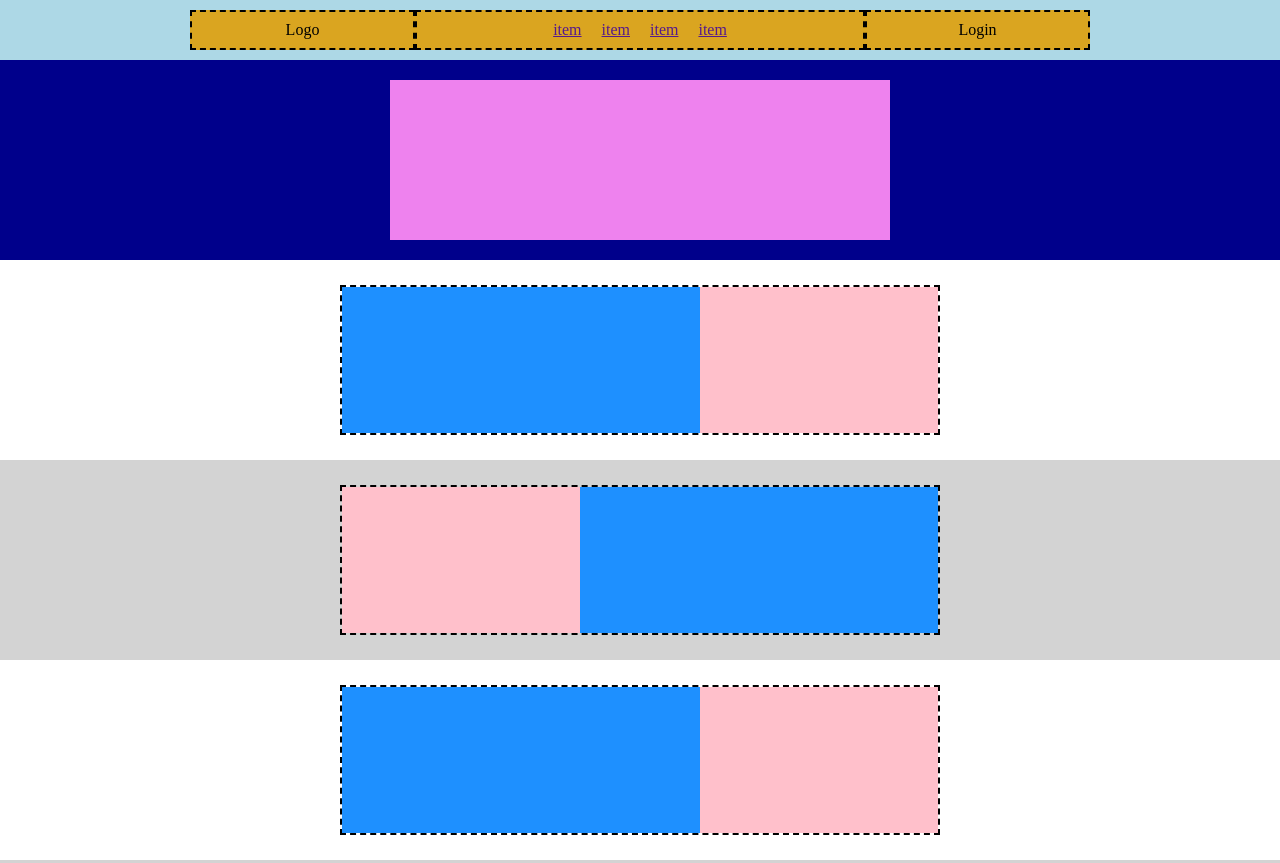
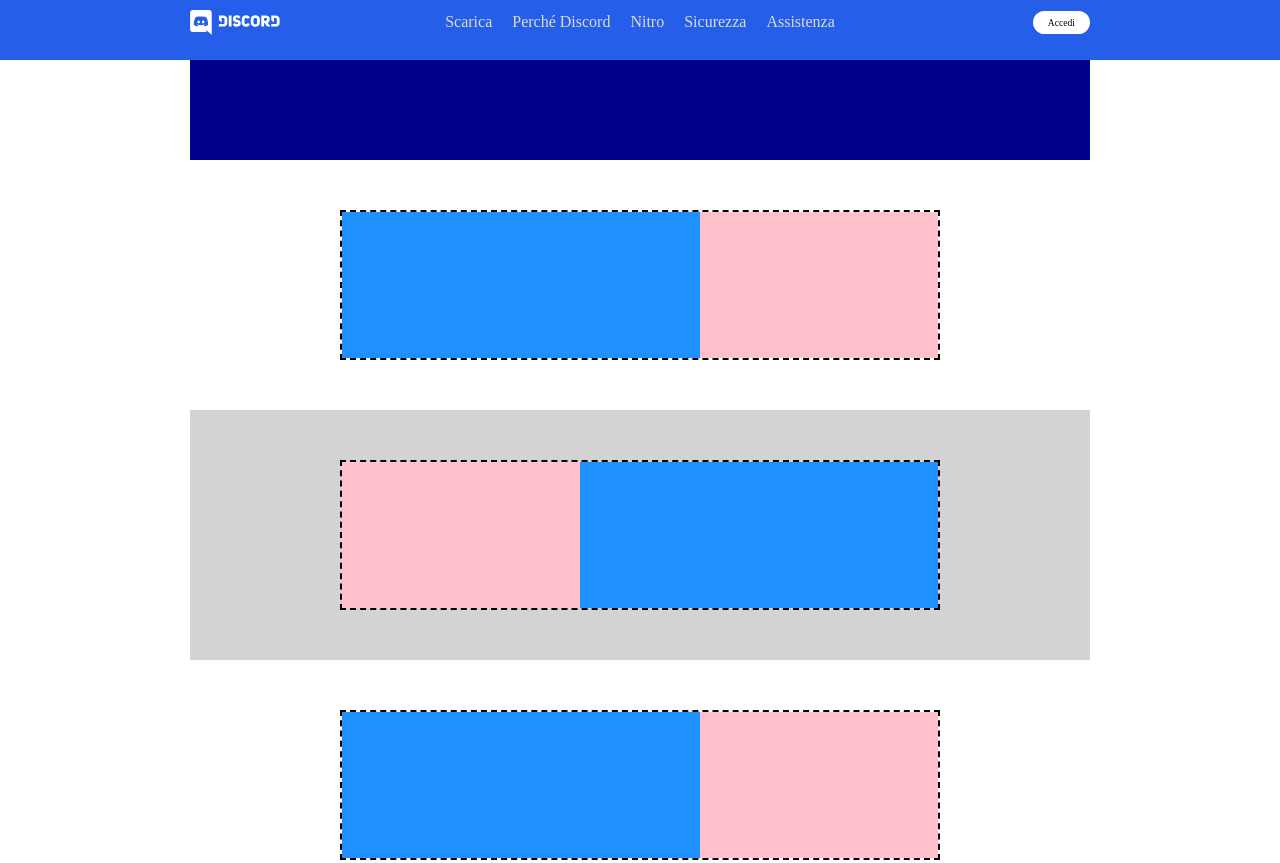
Before and after one commit to OmarThierno/htmlcss-discord, a plain HTML site: page index.html in a window 1280 px wide. Shown: the top 863 px of the page. Drawn offline with Linux system fonts and the light colour scheme.

Commit message:
feat: add header section

```diff
--- a/css/style.css
+++ b/css/style.css
@@ -9,40 +9,77 @@ ul > li {
   list-style-type: none;
 }
 
+a {
+  color: inherit;
+  text-decoration: none;
+}
+
 /* Common  */
 body {
   margin-bottom: 40px;
 }
 
+.container {
+  width: 80%;
+  max-width: 900px;
+  margin: 0 auto;
+}
+
+.p-y-50px {
+  padding: 50px 0;
+}
+
+.like-button {
+  padding: 6px 15px;
+  background-color: white;
+  border-radius: 20px;
+}
+
 /* header  */
 .header {
-  background-color: #ADD8E6;
+  background-color: #255EE9;
   height: 60px;
   text-align: center;
+  padding: 10px 0;
 }
+
+.logo-discord {
+  width: 90px;
+  text-align: left;
+}
+
 
 /* navigation */
 .header nav {
   display: flex;
-  height: 100%;
-  width: 900px;
-  justify-content: center;
-  align-items: center;
-  margin: 0 auto;
 }
 
-nav div {
+/* nav div {
   background-color: #DAA520;
   height: 40px;
   border: 2px dashed black;
-}
+} */
 
 .nav-left,
 .nav-right {
   width: 25%;
   display: flex;
-  justify-content: center;
   align-items: center;
+}
+.nav-left {
+  justify-content: start;
+}
+
+.nav-right {
+  justify-content: end;
+}
+
+.loggin {
+  font-size: 0.6rem;
+}
+
+div.nav-middle ul {
+  color: rgb(220, 220, 220);
 }
 
 .nav-middle {
@@ -59,13 +96,9 @@ div.nav-middle > ul {
 
 /* main  */
 
-.container {
-  width: 100%;
-  height: 200px;
-  padding: 20px 0;
-}
 
-.main-top {
+
+.hero {
   background-color: #00008B;
 }
 
--- a/index.html
+++ b/index.html
@@ -11,17 +11,22 @@
   <!-- header  -->
   <header class="header">
     <!-- navigation -->
-    <nav>
-      <div class="nav-left">Logo</div>
+    <nav class="container">
+      <div class="nav-left">
+        <img class="logo-discord" src="img/logo.svg" alt="Discord logo">
+      </div>
       <div class="nav-middle">
         <ul>
-          <li><a href="">item</a></li>
-          <li><a href="">item</a></li>
-          <li><a href="">item</a></li>
-          <li><a href="">item</a></li>
+          <li><a href="">Scarica</a></li>
+          <li><a href="">Perché Discord</a></li>
+          <li><a href="">Nitro</a></li>
+          <li><a href="">Sicurezza</a></li>
+          <li><a href="">Assistenza</a></li>
         </ul>
       </div>
-      <div class="nav-right">Login</div>
+      <div class="nav-right">
+        <a class="loggin like-button" href="">Accedi</a>
+      </div>
     </nav>
     <!-- /navigation -->
   </header>
@@ -29,28 +34,28 @@
 
   <!-- main  -->
   <main>
-    <div class="main-top container">
+    <div class="hero container p-y-50px">
       <div class="block-main-top"></div>
     </div>
-    <div class="main-middle-top container">
+    <div class="main-middle-top container p-y-50px">
       <div class="block-middle-top box">
         <div class="box-blue"></div>
         <div class="box-pink"></div>
       </div>
     </div>
-    <div class="main-middle-middle container">
+    <div class="main-middle-middle container p-y-50px">
       <div class="block-middle-middle box">
         <div class="box-pink"></div>
         <div class="box-blue"></div>
       </div>
     </div>
-    <div class="main-middle-bottom container">
+    <div class="main-middle-bottom container p-y-50px">
       <div class="block-middle-bottom box">
         <div class="box-blue"></div>
         <div class="box-pink"></div>
       </div>
     </div>
-    <div class="main-bottom container">
+    <div class="main-bottom container p-y-50px">
       <div class="block-bottom box"></div>
     </div>
   </main>
```
Also changed, not shown: 1 other file.
